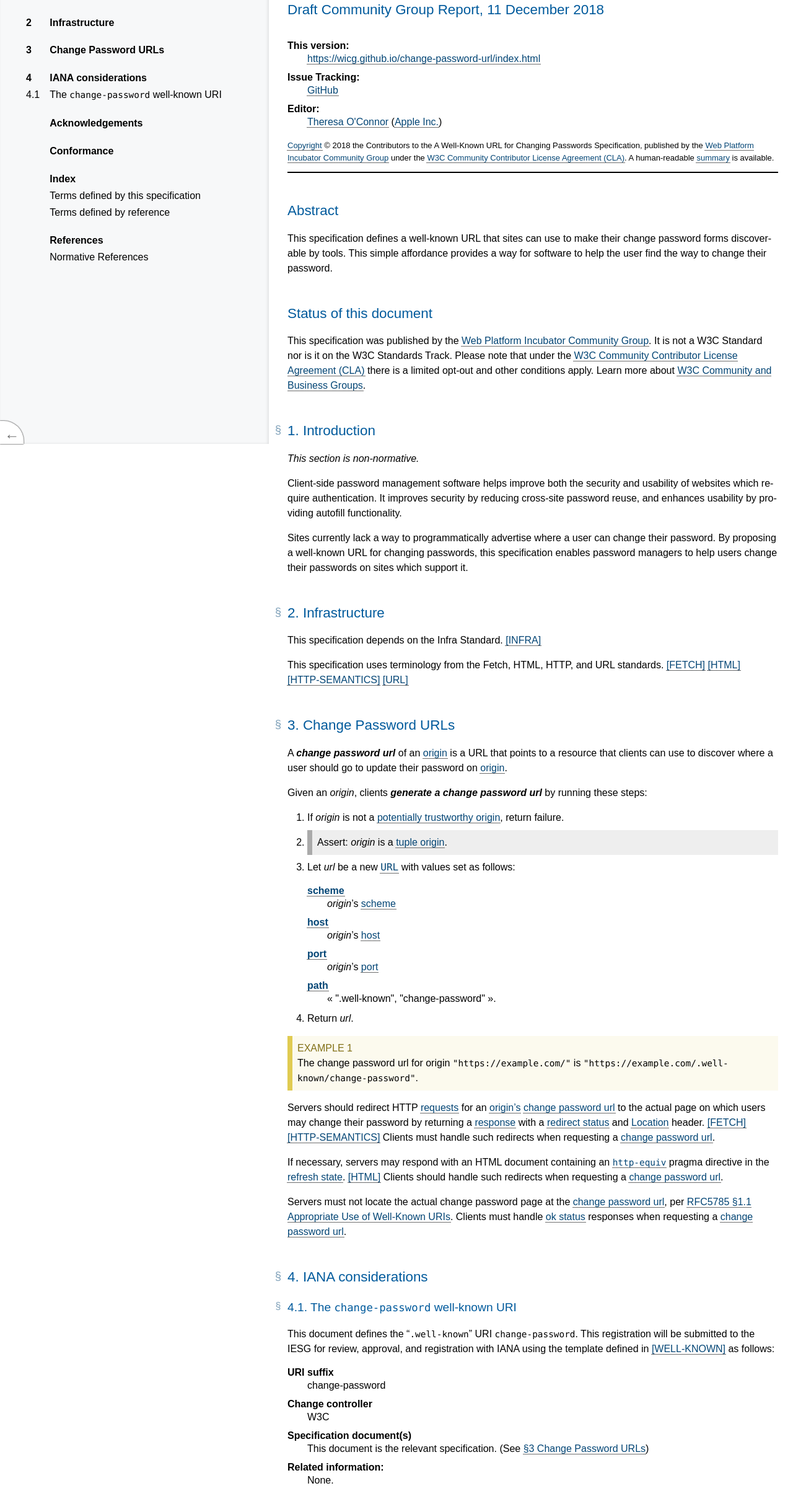
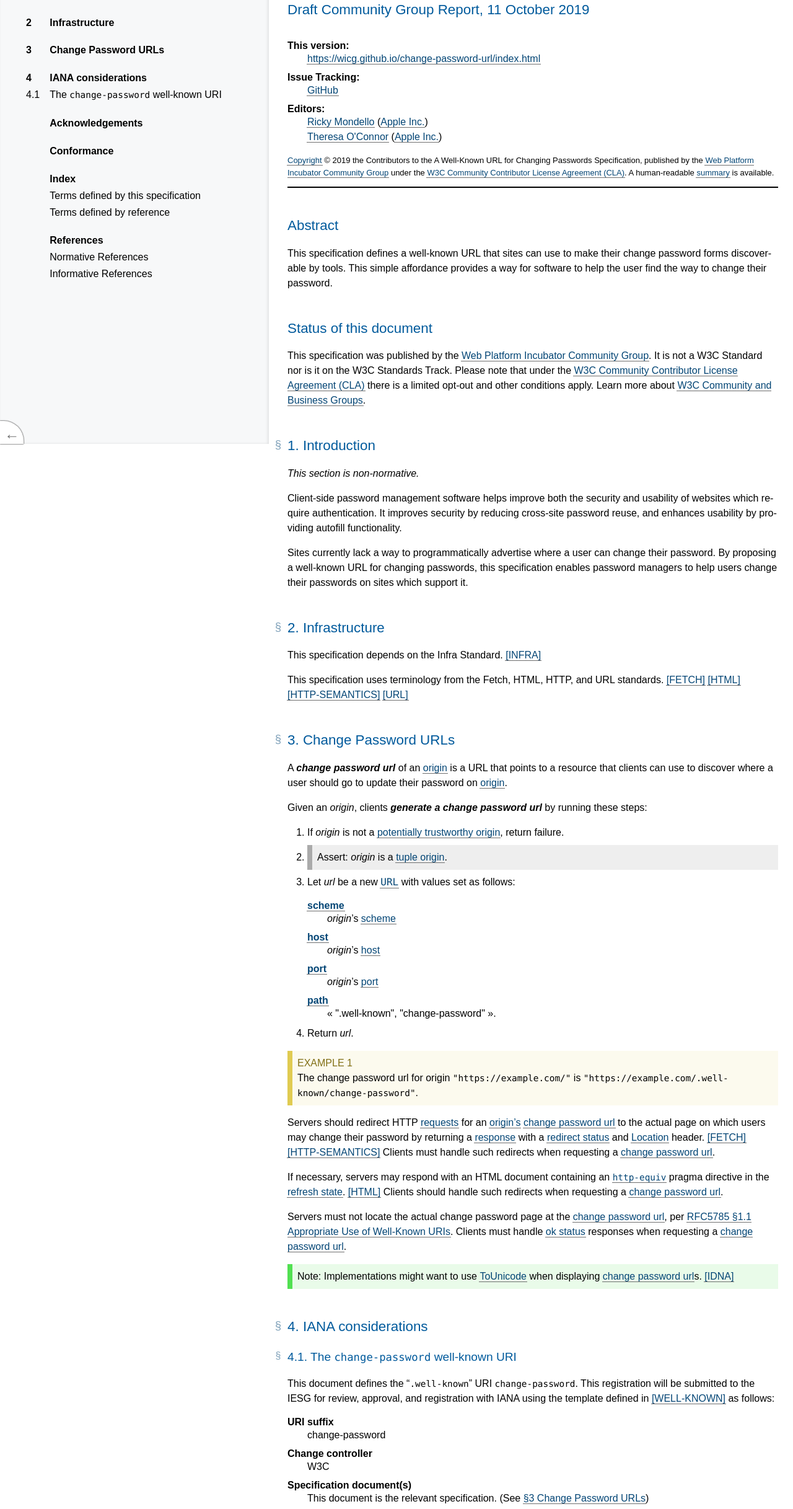
Before and after one commit to w3c/webappsec-change-password-url, a plain HTML site: page index.html in a window 1280 px wide. Shown: the part 84-2518 px from the top of the page at 62% size. Drawn offline with Linux system fonts and the light colour scheme.

Commit message:
Add Ricky as co-editor. Add note recommending use of IDNA ToUnicode for display. Fixes #3.

```diff
--- a/index.html
+++ b/index.html
@@ -1214,7 +1214,7 @@ Possible extra rowspan handling
 </style>
   <meta content="Bikeshed version a417ab651526c465cf0395da21ea73b0ffc2784e" name="generator">
   <link href="https://wicg.github.io/change-password-url/index.html" rel="canonical">
-  <meta content="3246e6fff5dfbe82b5b766654870b139b1dcae64" name="document-revision">
+  <meta content="180c36b39d8aeab78fcec68955590ccccb38c7af" name="document-revision">
 <style>/* style-md-lists */
 
 /* This is a weird hack for me not yet following the commonmark spec
@@ -1403,19 +1403,20 @@ pre .property::before, pre .property::after {
   <div class="head">
    <p data-fill-with="logo"></p>
    <h1 class="p-name no-ref" id="title">A Well-Known URL for Changing Passwords</h1>
-   <h2 class="no-num no-toc no-ref heading settled" id="subtitle"><span class="content">Draft Community Group Report, <time class="dt-updated" datetime="2018-12-11">11 December 2018</time></span></h2>
+   <h2 class="no-num no-toc no-ref heading settled" id="subtitle"><span class="content">Draft Community Group Report, <time class="dt-updated" datetime="2019-10-11">11 October 2019</time></span></h2>
    <div data-fill-with="spec-metadata">
     <dl>
      <dt>This version:
      <dd><a class="u-url" href="https://wicg.github.io/change-password-url/index.html">https://wicg.github.io/change-password-url/index.html</a>
      <dt>Issue Tracking:
      <dd><a href="https://github.com/WICG/change-password-url/issues/">GitHub</a>
-     <dt class="editor">Editor:
+     <dt class="editor">Editors:
+     <dd class="editor p-author h-card vcard" data-editor-id="103933"><a class="p-name fn u-email email" href="mailto:rmondello@apple.com">Ricky Mondello</a> (<a class="p-org org" href="https://apple.com/">Apple Inc.</a>)
      <dd class="editor p-author h-card vcard" data-editor-id="40614"><a class="p-name fn u-email email" href="mailto:hober@apple.com">Theresa O'Connor</a> (<a class="p-org org" href="https://apple.com/">Apple Inc.</a>)
     </dl>
    </div>
    <div data-fill-with="warning"></div>
-   <p class="copyright" data-fill-with="copyright"><a href="http://www.w3.org/Consortium/Legal/ipr-notice#Copyright">Copyright</a> © 2018 the Contributors to the A Well-Known URL for Changing Passwords Specification, published by the <a href="https://www.w3.org/community/wicg/">Web Platform Incubator Community Group</a> under the <a href="https://www.w3.org/community/about/agreements/cla/">W3C Community Contributor License Agreement (CLA)</a>.
+   <p class="copyright" data-fill-with="copyright"><a href="http://www.w3.org/Consortium/Legal/ipr-notice#Copyright">Copyright</a> © 2019 the Contributors to the A Well-Known URL for Changing Passwords Specification, published by the <a href="https://www.w3.org/community/wicg/">Web Platform Incubator Community Group</a> under the <a href="https://www.w3.org/community/about/agreements/cla/">W3C Community Contributor License Agreement (CLA)</a>.
 A human-readable <a href="http://www.w3.org/community/about/agreements/cla-deed/">summary</a> is available. </p>
    <hr title="Separator for header">
   </div>
@@ -1462,6 +1463,7 @@ A human-readable <a href="http://www.w3.org/community/about/agreements/cla-deed/
      <a href="#references"><span class="secno"></span> <span class="content">References</span></a>
      <ol class="toc">
       <li><a href="#normative"><span class="secno"></span> <span class="content">Normative References</span></a>
+      <li><a href="#informative"><span class="secno"></span> <span class="content">Informative References</span></a>
      </ol>
    </ol>
   </nav>
@@ -1510,6 +1512,7 @@ URL standards. <a data-link-type="biblio" href="#biblio-fetch">[FETCH]</a> <a da
    <p>Servers should redirect HTTP <a data-link-type="dfn" href="https://fetch.spec.whatwg.org/#concept-request" id="ref-for-concept-request">requests</a> for an <a data-link-type="dfn" href="https://html.spec.whatwg.org/multipage/infrastructure.html#concept-url-origin" id="ref-for-concept-url-origin②">origin’s</a> <a data-link-type="dfn" href="#change-password-url" id="ref-for-change-password-url">change password url</a> to the actual page on which users may change their password by returning a <a data-link-type="dfn" href="https://fetch.spec.whatwg.org/#concept-response" id="ref-for-concept-response">response</a> with a <a data-link-type="dfn" href="https://fetch.spec.whatwg.org/#redirect-status" id="ref-for-redirect-status">redirect status</a> and <a data-link-type="dfn" href="https://tools.ietf.org/html/rfc7231#section-7.1.2" id="ref-for-section-7.1.2">Location</a> header. <a data-link-type="biblio" href="#biblio-fetch">[FETCH]</a> <a data-link-type="biblio" href="#biblio-http-semantics">[HTTP-SEMANTICS]</a> Clients must handle such redirects when requesting a <a data-link-type="dfn" href="#change-password-url" id="ref-for-change-password-url①">change password url</a>.</p>
    <p>If necessary, servers may respond with an HTML document containing an <code><a data-link-type="element-sub" href="https://html.spec.whatwg.org/multipage/semantics.html#attr-meta-http-equiv" id="ref-for-attr-meta-http-equiv">http-equiv</a></code> pragma directive in the <a data-link-type="dfn" href="https://html.spec.whatwg.org/multipage/semantics.html#attr-meta-http-equiv-refresh" id="ref-for-attr-meta-http-equiv-refresh">refresh state</a>. <a data-link-type="biblio" href="#biblio-html">[HTML]</a> Clients should handle such redirects when requesting a <a data-link-type="dfn" href="#change-password-url" id="ref-for-change-password-url②">change password url</a>.</p>
    <p>Servers must not locate the actual change password page at the <a data-link-type="dfn" href="#change-password-url" id="ref-for-change-password-url③">change password url</a>, per <a href="https://tools.ietf.org/html/rfc5785#section-1.1">RFC5785 §1.1 Appropriate Use of Well-Known URIs</a>. Clients must handle <a data-link-type="dfn" href="https://fetch.spec.whatwg.org/#ok-status" id="ref-for-ok-status">ok status</a> responses when requesting a <a data-link-type="dfn" href="#change-password-url" id="ref-for-change-password-url④">change password url</a>.</p>
+   <p class="note" role="note"><span>Note:</span> Implementations might want to use <a data-link-type="abstract-op" href="https://www.unicode.org/reports/tr46/#ToUnicode" id="ref-for-ToUnicode">ToUnicode</a> when displaying <a data-link-type="dfn" href="#change-password-url" id="ref-for-change-password-url⑤">change password url</a>s. <a data-link-type="biblio" href="#biblio-idna">[IDNA]</a></p>
    <h2 class="heading settled" data-level="4" id="iana"><span class="secno">4. </span><span class="content">IANA considerations</span><a class="self-link" href="#iana"></a></h2>
    <h3 class="heading settled" data-level="4.1" id="the-change-password-well-known-uri"><span class="secno">4.1. </span><span class="content">The <code>change-password</code> well-known URI</span><a class="self-link" href="#the-change-password-well-known-uri"></a></h3>
    <p>This document defines the “<code>.well-known</code>” URI <code>change-password</code>.
@@ -1767,6 +1770,12 @@ for their feedback on this proposal. All of its features are theirs and all of i
     <li><a href="#ref-for-section-7.1.2">3. Change Password URLs</a>
    </ul>
   </aside>
+  <aside class="dfn-panel" data-for="term-for-ToUnicode">
+   <a href="https://www.unicode.org/reports/tr46/#ToUnicode">https://www.unicode.org/reports/tr46/#ToUnicode</a><b>Referenced in:</b>
+   <ul>
+    <li><a href="#ref-for-ToUnicode">3. Change Password URLs</a>
+   </ul>
+  </aside>
   <aside class="dfn-panel" data-for="term-for-potentially-trustworthy-origin">
    <a href="https://w3c.github.io/webappsec-secure-contexts/#potentially-trustworthy-origin">https://w3c.github.io/webappsec-secure-contexts/#potentially-trustworthy-origin</a><b>Referenced in:</b>
    <ul>
@@ -1830,6 +1839,11 @@ for their feedback on this proposal. All of its features are theirs and all of i
      <li><span class="dfn-paneled" id="term-for-section-7.1.2" style="color:initial">location</span>
     </ul>
    <li>
+    <a data-link-type="biblio">[IDNA]</a> defines the following terms:
+    <ul>
+     <li><span class="dfn-paneled" id="term-for-ToUnicode" style="color:initial">ToUnicode</span>
+    </ul>
+   <li>
     <a data-link-type="biblio">[secure-contexts]</a> defines the following terms:
     <ul>
      <li><span class="dfn-paneled" id="term-for-potentially-trustworthy-origin" style="color:initial">potentially trustworthy origin</span>
@@ -1864,10 +1878,15 @@ for their feedback on this proposal. All of its features are theirs and all of i
    <dt id="biblio-well-known">[WELL-KNOWN]
    <dd>M. Nottingham; E. Hammer-Lahav. <a href="https://tools.ietf.org/html/rfc5785">Defining Well-Known Uniform Resource Identifiers (URIs)</a>. April 2010. Proposed Standard. URL: <a href="https://tools.ietf.org/html/rfc5785">https://tools.ietf.org/html/rfc5785</a>
   </dl>
+  <h3 class="no-num no-ref heading settled" id="informative"><span class="content">Informative References</span><a class="self-link" href="#informative"></a></h3>
+  <dl>
+   <dt id="biblio-idna">[IDNA]
+   <dd>Mark Davis; Michel Suignard. <a href="https://www.unicode.org/reports/tr46/tr46-19.html">Unicode IDNA Compatibility Processing</a>. 8 June 2017. Unicode Technical Standard #46. URL: <a href="https://www.unicode.org/reports/tr46/tr46-19.html">https://www.unicode.org/reports/tr46/tr46-19.html</a>
+  </dl>
   <aside class="dfn-panel" data-for="change-password-url">
    <b><a href="#change-password-url">#change-password-url</a></b><b>Referenced in:</b>
    <ul>
-    <li><a href="#ref-for-change-password-url">3. Change Password URLs</a> <a href="#ref-for-change-password-url①">(2)</a> <a href="#ref-for-change-password-url②">(3)</a> <a href="#ref-for-change-password-url③">(4)</a> <a href="#ref-for-change-password-url④">(5)</a>
+    <li><a href="#ref-for-change-password-url">3. Change Password URLs</a> <a href="#ref-for-change-password-url①">(2)</a> <a href="#ref-for-change-password-url②">(3)</a> <a href="#ref-for-change-password-url③">(4)</a> <a href="#ref-for-change-password-url④">(5)</a> <a href="#ref-for-change-password-url⑤">(6)</a>
    </ul>
   </aside>
 <script>/* script-dfn-panel */
```
Also changed, not shown: 1 other file.
